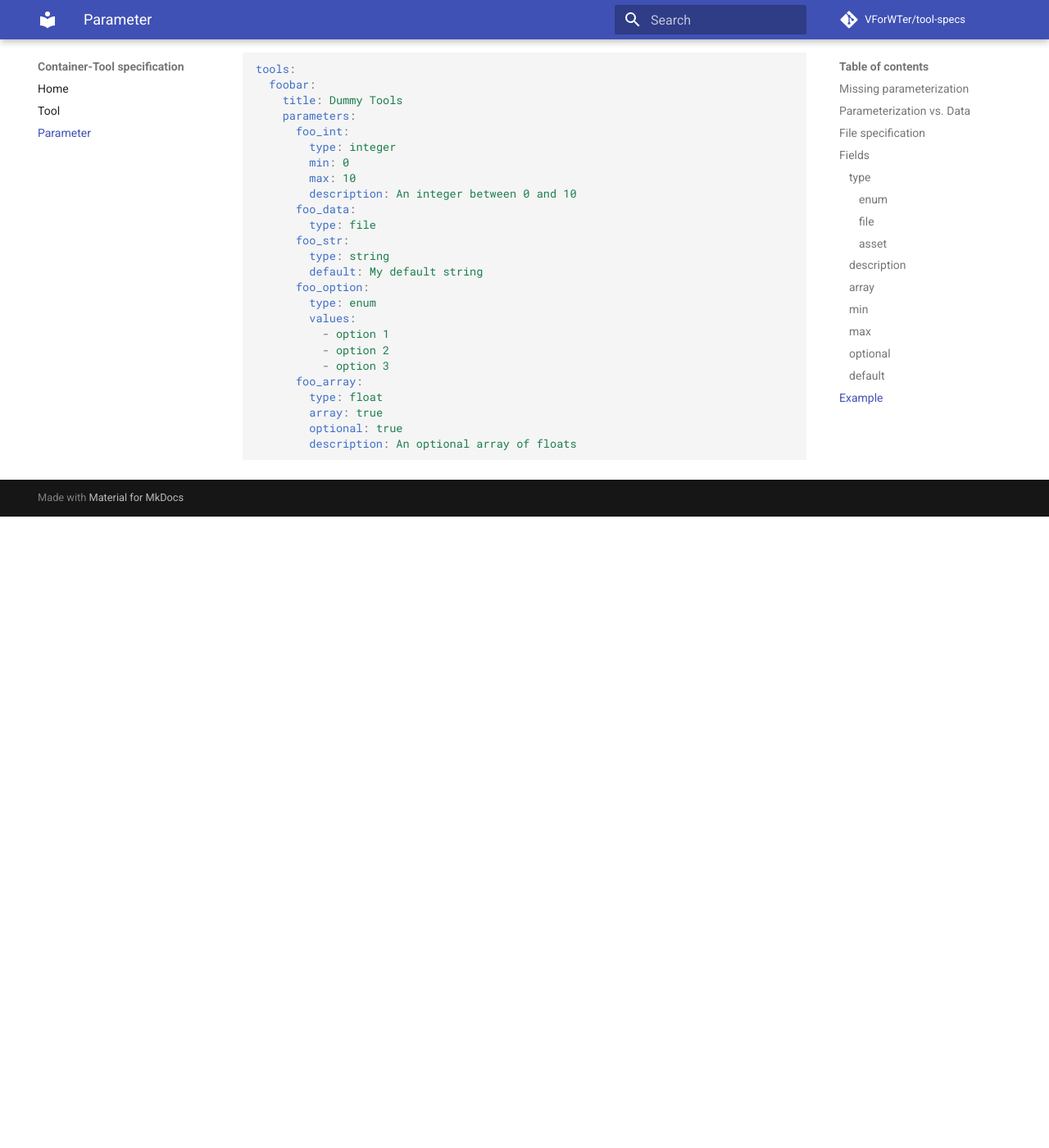
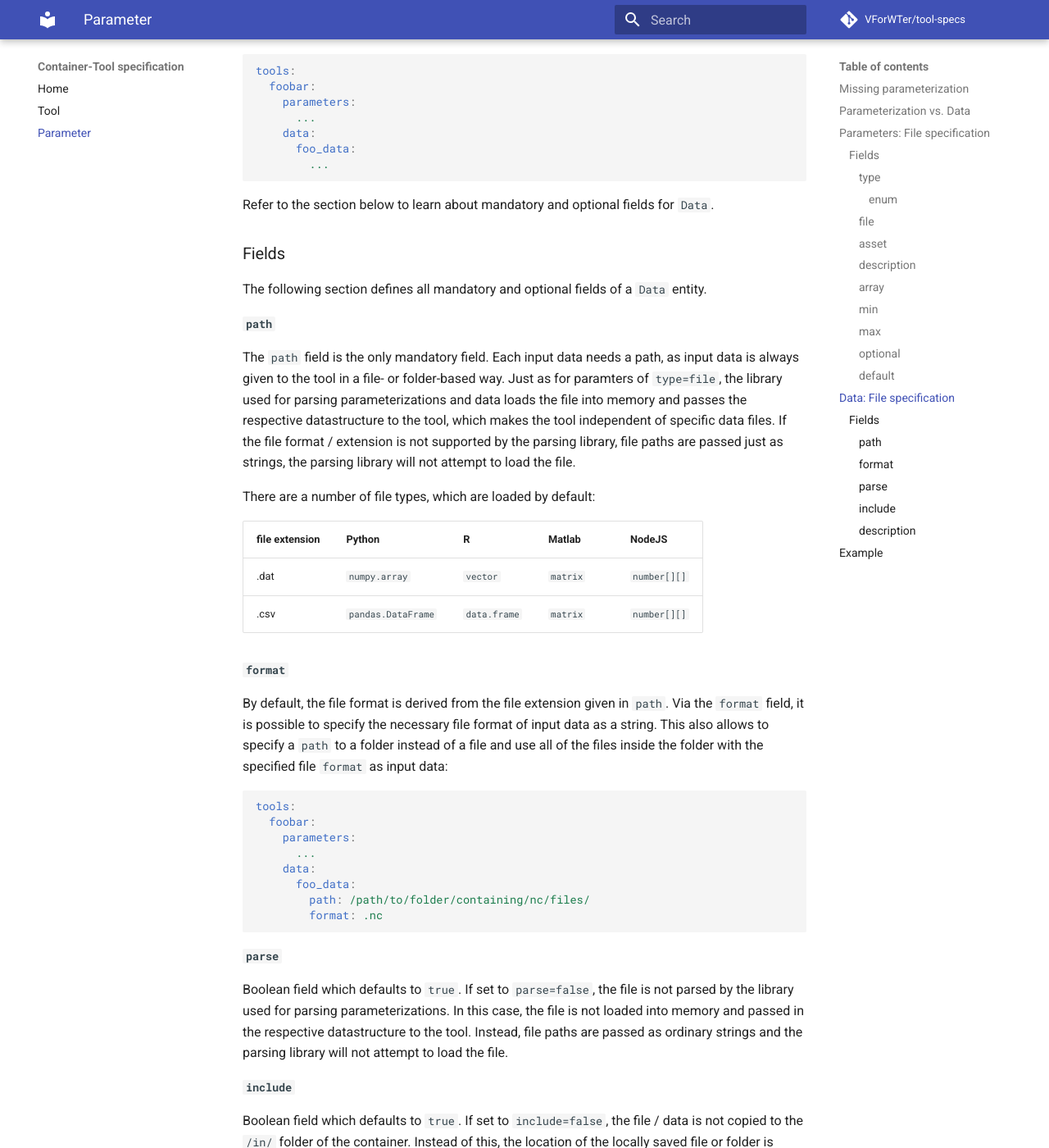
Before and after one commit to VForWaTer/tool-specs, an MkDocs documentation site: the page built from docs/parameter.md, in a window 1280 px wide and 1400 px high, scrolled down 4041 px. Shown: the whole window at 82% size. Built offline with MkDocs 1.6.1 and Material for MkDocs 9.7.7, drawn with Linux system fonts in a browser that asks for light colours; comment, search, counter and statistics services are not loaded; before the commit the page ends 4671 px from its top, so only the background shows below that; some of the changed text lies outside the part shown.

Commit message:
Add data section to parameter.md

````diff
--- a/docs/parameter.md
+++ b/docs/parameter.md
@@ -1,18 +1,20 @@
-# Parameter definitions
+# Parameter and data definitions
 
 We define a `Parameter` to be a structured argument, which is passed to a
 [Tool](./tool.md) on runtime. The sum of all passed `Parameters` make up the
 *parameterization* or *parametrization* of a tool execution.
 
-All tools define their `Parameters` in the `tool.yml`. This is the blueprint about
-the parameter values that are acceptable or required along with specification about
-value ranges. The *parameterization* is file based and defaults to
+All tools define their `Parameters` and `Data` in the `tool.yml`. This is the
+blueprint about the parameter values and input data that are acceptable or
+required along with specifications, e.g. about value ranges, default values and
+data types. The *parameterization* is file based and defaults to
 `/in/parameters.json`. The JSON format is mandatory.
 
 ## Missing parameterization
 
-In case a [Tool](./tool.md) accepts only optional parameters, or no parameters
-are defined at all, the `/in/parameter.json` can be an empty file:
+In case a [Tool](./tool.md) accepts only optional parameters and no input data,
+or no parameters and data are defined at all, the `/in/parameter.json` can be
+an empty file:
 
 ```json
 {}
@@ -26,25 +28,28 @@ In Python this would be an empty `dict`, in R an empty `list`.
 
 ## Parameterization vs. Data
 
-In the semantics of [Tool](tool.md)s, there is a difference between *data*, which
+In the semantics of [Tools](tool.md), there is a difference between *data*, which
 is processed by a tool and *parameters*, which configure a tool.
 On the one hand this differentiation is important to reflect the meaning of
 arguments passed to generic tools, on the other hand there are implications for
 reproducible workflows.
 
 Changing the parameters of the tool results in a different analysis workflow, as
-a change in parameter might in principle change the logic. Hence, a different
+a change in parameters might in principle change the logic. Hence, a different
 parameterization describes a different analysis.
 Changing data does not change the tool logic. By definition, a tool is reproducible,
 if the parameterization of a tool can be applied to other data. That means, the
 **same** analysis is run on **different** data.
+Input data of a tool is also defined in *tool.yml* and *parameters.json*, but in
+a separate section `data`.
 
 From a practical perspective, if you build a tool around these tool specifications,
-the tool name and content of the `/in/parameter.json` can be used to create
-checksums.
+the tool name and content of the sections `parameters` and `data` of the
+`/in/parameter.json` can be used to create checksums and therefor help to establish
+reproducible workflows.
 
 
-## File specification
+## Parameters: File specification
 
 Each `Parameter` is described in a parameter block in the `/src/tool.yml` file.
 All parameters are collected as the mandatory `tools.<tool_name>.parameters` block:
@@ -53,17 +58,18 @@ All parameters are collected as the mandatory `tools.<tool_name>.parameters` blo
 tools:
   foobar:
     parameters:
-      parameter_name: Parameter
+      foo_parameters:
+        ...
 ```
 
-Refer to the section below to learn about mandatory and optional fields for `Parameter`.
+Refer to the section below to learn about mandatory and optional fields for a `Parameter`.
 
 
-## Fields
+### Fields
 
-The following section will define all mandatory and optional fields of a `Parameter` entity.
+The following section defines all mandatory and optional fields of a `Parameter` entity.
 
-### `type`
+#### `type`
 
 The `type` field is the only mandatory field. Each parameter needs a data-type.
 Allowed data-types include:
@@ -76,12 +82,12 @@ Allowed data-types include:
 * file
 * asset
 
-#### enum
+##### `enum`
 
 The `type=enum` field has an additional mandatory `values` field, which lists all
 allowed enum values. Note that enums should be validated by a parsing library
 or a library calling the tools. For the tools, enums parameters are treated like
-strings as soon as read from a `parameter.json` file.
+strings as soon as read from a `parameters.json` file.
 
 Example
 
@@ -97,9 +103,9 @@ tool:
           - option 3
 ```
 
-#### file
+#### `file`
 
-The `type=file` type indicates, that the passed parameter is a path to a file. These files contain data in most cases, but may also contain more complex configurations.
+The `type=file` type indicates, that the passed parameter is a path to a file. These files should not contain input data for the tool, as input data is specified in the `data` section of `tool.yml`. The type `file` can be used for more complex configurations that are stored in any kind of file format.
 The library used for parsing parameterizations should load the file into memory and pass the respective datastructure to the tool. This way, the tool is independent of specific data files.
 If this is not a possible workflow, file paths can be passed as ordinary string parameters and the parsing library will not attempt to load the file.
 
@@ -110,15 +116,15 @@ There are a number of file types, which are loaded by default:
 | .dat  |  `numpy.array` | `vector` | `matrix`  | `number[][]` |
 | .csv  |  `pandas.DataFrame` | `data.frame` |  `matrix` |  `number[][]` |
 
-#### asset
+#### `asset`
 
 The `type=asset` can be used to specify paths to files or entire folders that are copied unchanged to the `/in/` path of the tool container and thus made available to the tool for further processing. The parsing library never attempts to load and process these files, therefore the files are available in the tool exactly as they are.
-Assets can be tool configurations, folders containing data, geometry files or all kinds of other files.
+Assets can be tool configurations, geometry files or all kinds of other files.
 
-### `description`
+#### `description`
 
 The `description` is a multiline comment to describe the purpose of the parameter.
-For the `description` Markdown is allowed, although tool-frameworks are not required to parse it.
+For the `description`, Markdown is allowed, although tool-frameworks are not required to parse it.
 Descriptions are optional and can be omitted.
 
 A mutltiline comment in YAML can be specified like:
@@ -129,28 +135,117 @@ description: |
     This is the second line
 ```
 
-### `array`
+#### `array`
 
 The `array` field takes a single boolean value and defaults to `array=false`. If set to `array=true` the `Parameter` is an array of the specified `type`. The array field **cannot** be combined with the `type=file` and `type=enum` fields.
 
-### `min`
+#### `min`
 
 Minimum value for constraining the value range. The `min` field is only valid for `type=integer` and `type=float`. Setting a minimum value is optional and can be omitted.
 Note that if a `max` value is additionally specified for the parameter, `min` must be lower than `max`.
 
-### `max`
+#### `max`
 
 Maximum value for constraining the value range. The `max` field is only valid for `type=integer` and `type=float`. Setting a maximum value is optional and can be omitted.
 Note that if a `min` value is additionally specified for the parameter, `max` must be higher than `min`.
 
-### `optional`
+#### `optional`
 
 Boolean field which defaults to `false`. If set to `optional=true`, the parameter is not required by the tool. This implies, that the tool implementation can handle a `parameters.json` in which the `Parameter` is entirely missing.
 
-### `default`
+#### `default`
 
-The `default` field is of same data type as the `Parameter` itself. If a default value is set, the tool-framework is required to inject this parameter into the `parameters.json`, as the tool will treat the default like any other non-optional parameter.
+The `default` field is of the same data type as the `Parameter` itself. If a default value is set, the tool-framework is required to inject this parameter into the `parameters.json`, as the tool will treat the default like any other non-optional parameter.
 Note, that default parameters are only parsed if they are not set as `optional=true`.
+
+
+## Data: File specification
+
+All input `Data` is described in a data block in the `/src/tool.yml` file.
+All sets of input data are collected as the mandatory `tools.<tool_name>.data` block:
+
+```yaml
+tools:
+  foobar:
+    parameters:
+      ...
+    data:
+      foo_data:
+        ...
+```
+
+Refer to the section below to learn about mandatory and optional fields for `Data`.
+
+
+### Fields
+
+The following section defines all mandatory and optional fields of a `Data` entity.
+
+#### `path`
+
+The `path` field is the only mandatory field. Each input data needs a path, as input data
+is always given to the tool in a file- or folder-based way.
+Just as for paramters of `type=file`, the library used for parsing parameterizations and
+data loads the file into memory and passes the respective datastructure to the tool, which
+makes the tool independent of specific data files.
+If the file format / extension is not supported by the parsing library, file paths are
+passed just as strings, the parsing library will not attempt to load the file.
+
+There are a number of file types, which are loaded by default:
+
+| file extension | Python |  R  |  Matlab |  NodeJS  |
+| ---------------|--------|-----|---------|----------|
+| .dat  |  `numpy.array` | `vector` | `matrix`  | `number[][]` |
+| .csv  |  `pandas.DataFrame` | `data.frame` |  `matrix` |  `number[][]` |
+
+#### `format`
+
+By default, the file format is derived from the file extension given in `path`. Via the
+`format` field, it is possible to specify the necessary file format of input data as a
+string.
+This also allows to specify a `path` to a folder instead of a file and use all of the files
+inside the folder with the specified file `format` as input data:
+
+```yaml
+tools:
+  foobar:
+    parameters:
+      ...
+    data:
+      foo_data:
+        path: /path/to/folder/containing/nc/files/
+        format: .nc
+```
+
+#### `parse`
+
+Boolean field which defaults to `true`. If set to `parse=false`, the file is not parsed by the
+library used for parsing parameterizations. In this case, the file is not loaded into memory
+and passed in the respective datastructure to the tool. Instead, file paths are passed as
+ordinary strings and the parsing library will not attempt to load the file.
+
+#### `include`
+
+Boolean field which defaults to `true`. If set to `include=false`, the file / data is not copied
+to the `/in/` folder of the container. Instead of this, the location of the locally saved file or
+folder is mounted to the docker container. Through this, hashsums of the data cannot be calculated
+and workflows cannot be proven to be reproducible anymore, but the tool execution can be accelerated
+and hard drive memory is saved, especially if input data is very large.
+
+#### `description`
+
+The `description` is a multiline comment to describe the input data.
+For the `description` Markdown is allowed, although tool-frameworks are not required to parse it.
+Descriptions are optional and can be omitted.
+
+A multiline comment in YAML can be specified like:
+
+```yaml
+description: |
+    This is the first line
+    This is the second line
+```
+
 
 ## Example
 
@@ -180,4 +273,14 @@ tools:
         array: true
         optional: true
         description: An optional array of floats
+    data:
+      foo_csv_data:
+        path: /path/to/data.csv
+        description: A .csv file containing input data
+      foo_folder_data:
+        path: /path/to/folder
+        format: .nc
+        parse: false
+        include: false
+        description: Folder containing data in netCDF format
 ```
````
Also changed, not shown: other parts of docs/parameter.md (+0 -2 lines).
